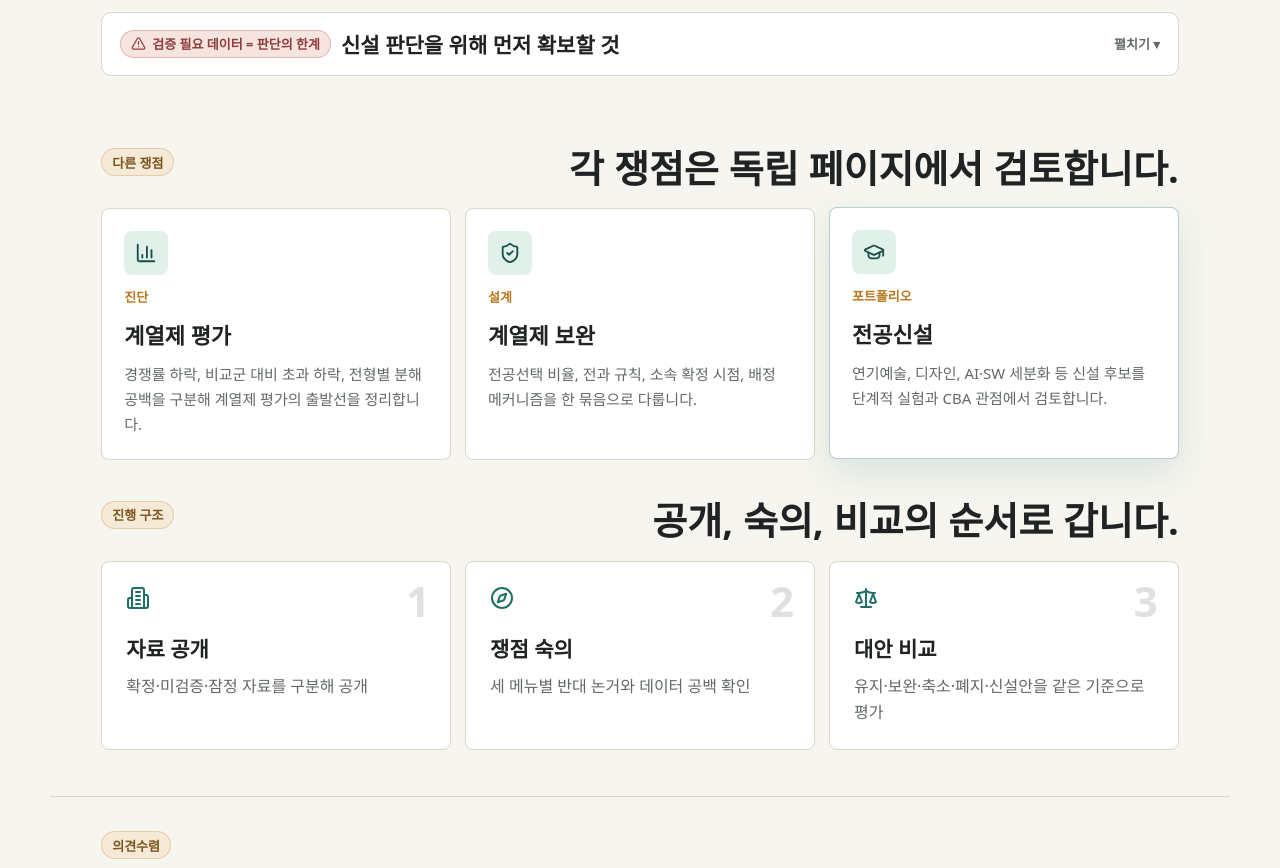
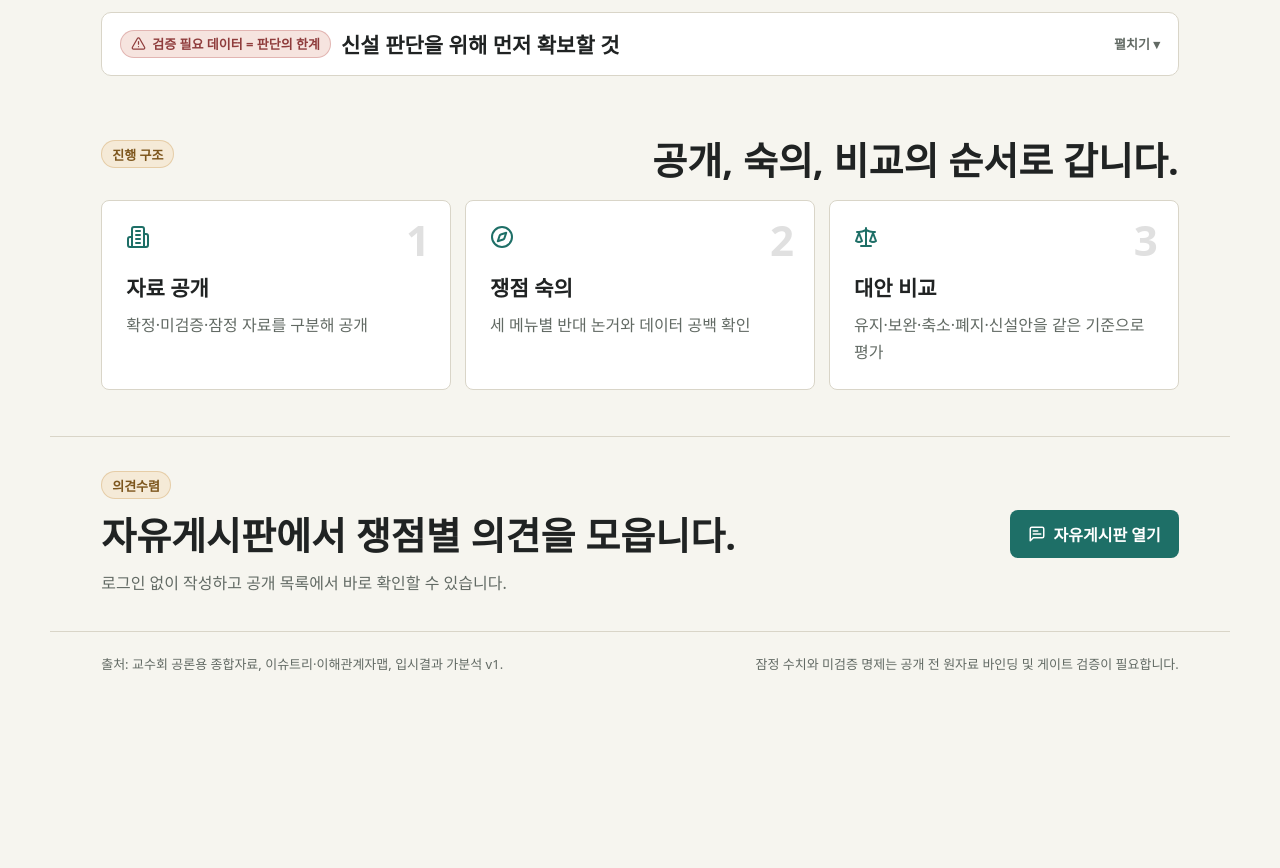
Before and after one commit to LeeSeogMin/hanshin, a Next.js app: page /majors in a window 1280 px wide. Shown: the part 1709-2577 px from the top of the page. After the commit the page ends 2416 px from the top, so only its background shows below. Built offline with nearby package versions, Linux system fonts and the light colour scheme.

Commit message:
Remove duplicate issue navigation

```diff
--- a/app/page.tsx
+++ b/app/page.tsx
@@ -41,7 +41,7 @@ export default function Home() {
     <main>
       <SiteHeader activeKey="home" />
       <MainHero />
-      <IssueMenuGrid homeMode />
+      <IssueMenuGrid />
 
       <section className="source-correction-notice" aria-labelledby="source-correction-title">
         <div>
--- a/components/IssueMenuGrid.tsx
+++ b/components/IssueMenuGrid.tsx
@@ -1,20 +1,15 @@
-import { menuItems, type MenuKey } from "@/lib/content";
+import { menuItems } from "@/lib/content";
 
-type IssueMenuGridProps = {
-  activeKey?: MenuKey;
-  homeMode?: boolean;
-};
-
-export function IssueMenuGrid({ activeKey, homeMode = false }: IssueMenuGridProps) {
+export function IssueMenuGrid() {
   return (
     <section className="menu-section" id="issues">
       <div className="section-heading">
-        <span className="kicker">{homeMode ? "세 이슈" : "다른 쟁점"}</span>
-        <h2>{homeMode ? "프로젝트 목적에서 세 쟁점으로 연결합니다." : "각 쟁점은 독립 페이지에서 검토합니다."}</h2>
+        <span className="kicker">세 이슈</span>
+        <h2>프로젝트 목적에서 세 쟁점으로 연결합니다.</h2>
       </div>
       <div className="menu-grid">
         {menuItems.map((item) => (
-          <a key={item.key} className={item.key === activeKey ? "topic-card active" : "topic-card"} href={item.href}>
+          <a key={item.key} className="topic-card" href={item.href}>
             <span className="topic-icon">
               <item.icon aria-hidden="true" size={22} />
             </span>
--- a/components/IssuePage.tsx
+++ b/components/IssuePage.tsx
@@ -1,6 +1,5 @@
 import { DiscussionSection, ProcessSection, SiteFooter } from "@/components/CommonSections";
 import { IssueDetail } from "@/components/IssueDetail";
-import { IssueMenuGrid } from "@/components/IssueMenuGrid";
 import { SiteHeader } from "@/components/SiteHeader";
 import { type MenuKey } from "@/lib/content";
 
@@ -13,7 +12,6 @@ export function IssuePage({ menuKey }: IssuePageProps) {
     <main>
       <SiteHeader activeKey={menuKey} />
       <IssueDetail menuKey={menuKey} />
-      <IssueMenuGrid activeKey={menuKey} />
       <ProcessSection />
       <DiscussionSection />
       <SiteFooter />
```
